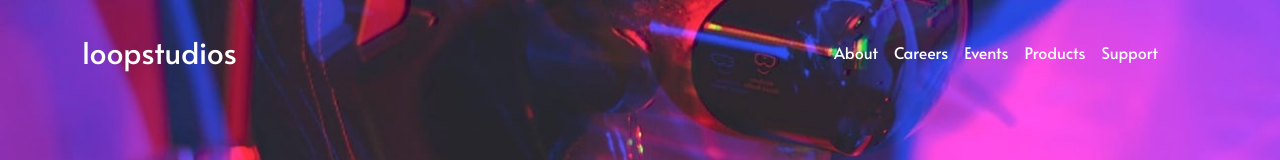
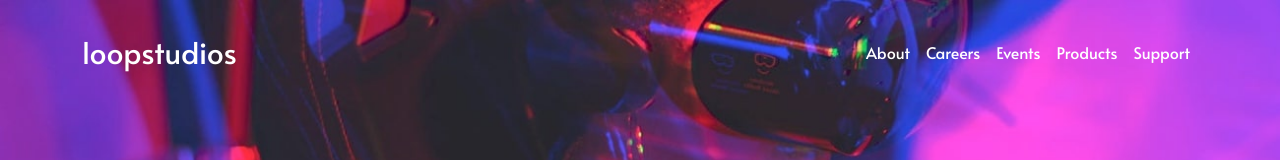
Before and after one commit to ceenobi/loopstudio, a plain HTML site: page index.html in a window 1280 px wide. Shown: the top 160 px of the page. Drawn offline with nearby package versions, Linux system fonts and the light colour scheme.

Commit message:
second commit

```diff
--- a/index.html
+++ b/index.html
@@ -49,7 +49,7 @@
                     aria-label="Toggle navigation">
                     <span class="navbar-toggler-icon"></span>
                 </button>
-                <div class="collapse navbar-collapse justify-content-lg-end nav-text" id="navbarNavAltMarkup">
+                <div class="collapse navbar-collapse justify-content-lg-end" id="navbarNavAltMarkup">
                     <div class="navbar-nav p-text">
                         <a class="nav-link active text-white" aria-current="page" href="#">About</a>
                         <a class="nav-link text-white" href="#">Careers</a>
--- a/style.css
+++ b/style.css
@@ -136,9 +136,6 @@ a:hover {
     background-repeat: no-repeat;
   }
 
-  .nav-text {
-    margin-right: 2rem;
-  }
 
   .box {
     width: 39%;
```
